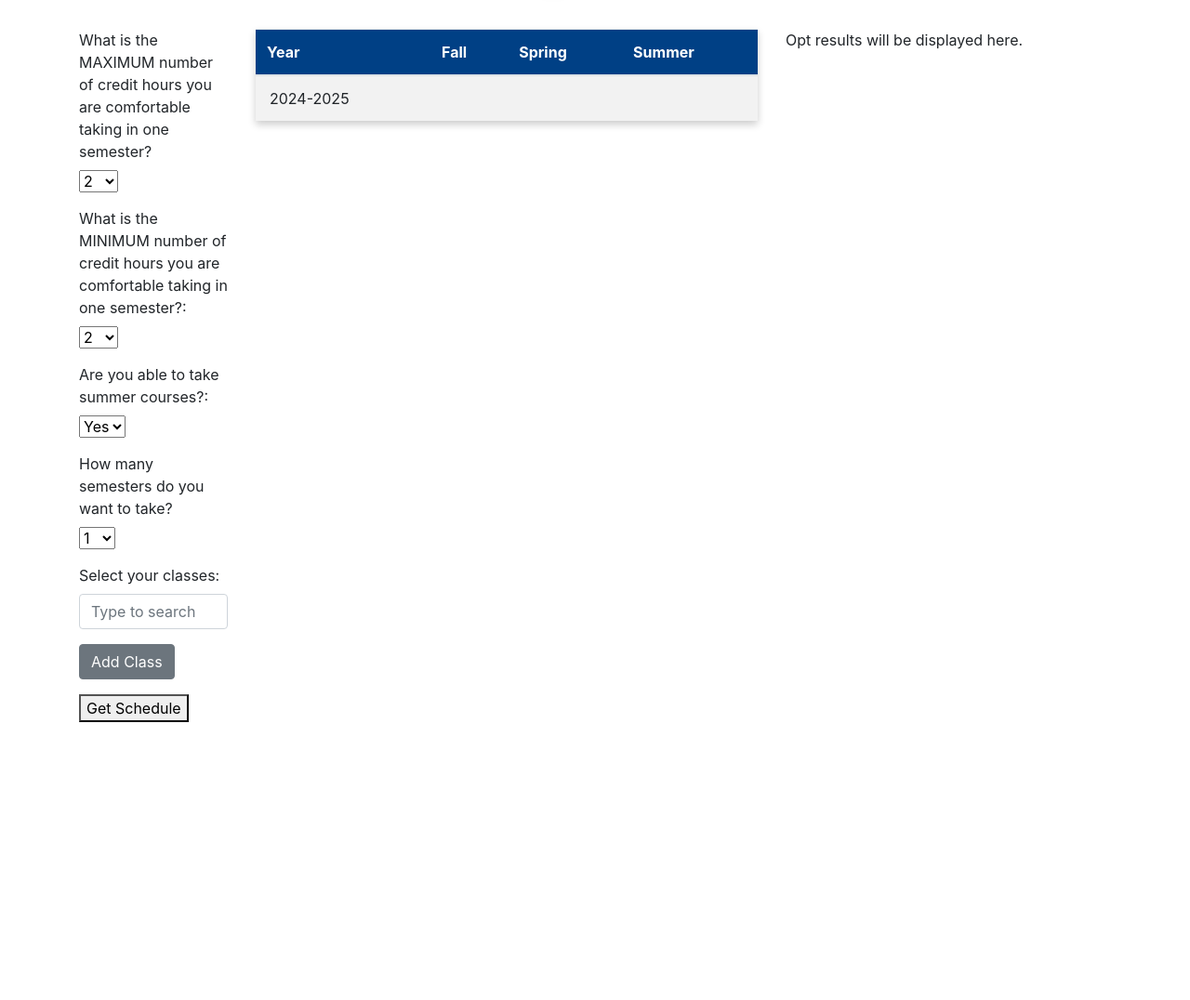
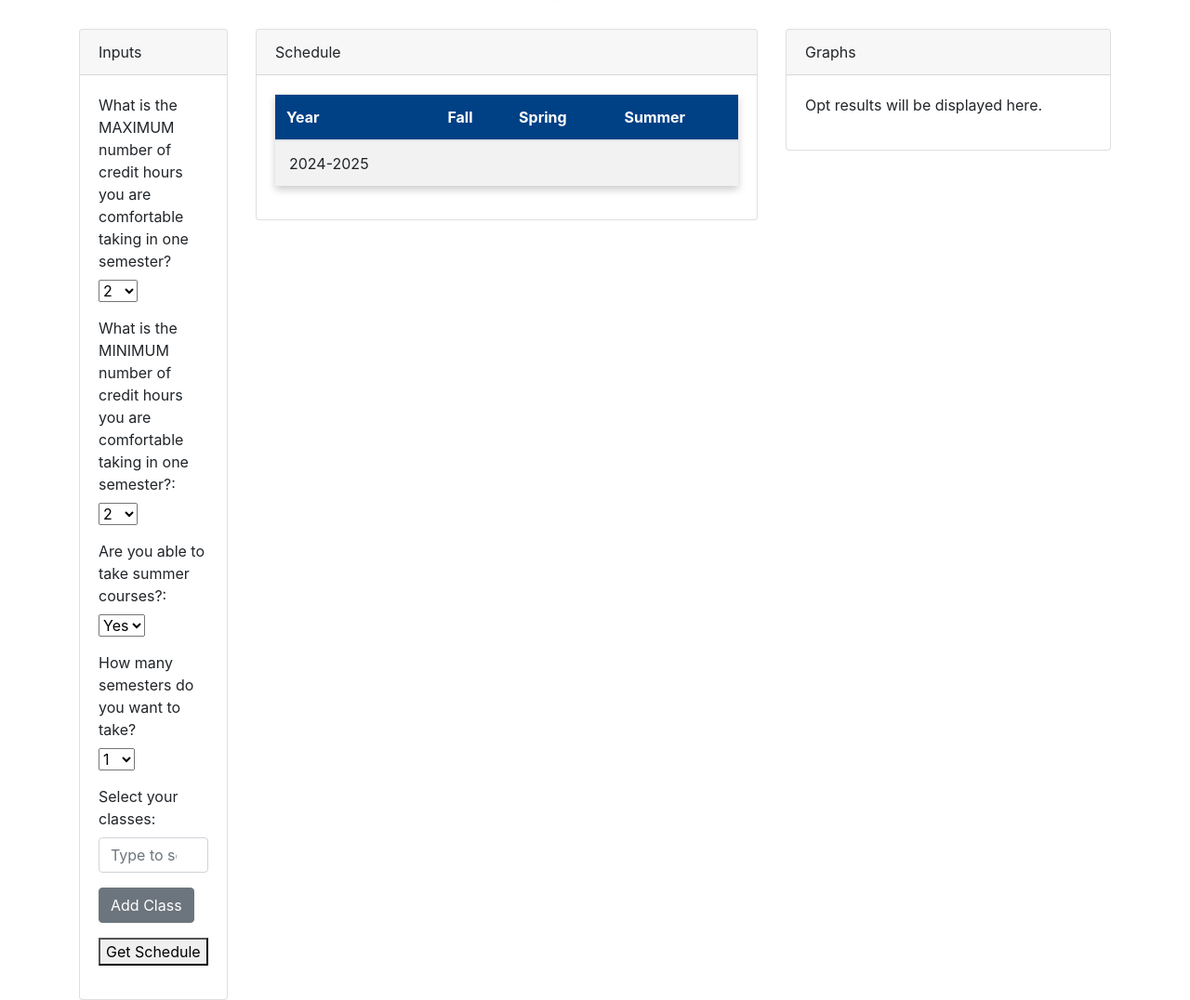
Before and after one commit to apfleegor/6242-final-project, a Flask app: page / in a window 1280 px wide. Shown: the part 77-1153 px from the top of the page at 93% size. Before the commit the page ends 854 px from the top, so only its background shows below. Run offline with Flask 3, Linux system fonts and the light colour scheme; some libraries are stand-ins or nearby versions.

Commit message:
add cards to page

```diff
--- a/templates/index.html
+++ b/templates/index.html
@@ -16,6 +16,12 @@
   <div class="container">
     <div class="row">
       <div class="col-2">
+
+        <div class="card">
+          <div class="card-header">
+            Inputs
+          </div>
+          <div class="card-body">
             <!-- First Input: Dropdown for maxPrompt -->
             <div class="mb-3">
               <label for="maxPrompt" class="form-label">What is the MAXIMUM number of credit hours you are comfortable taking in one semester?</label>
@@ -121,10 +127,19 @@
             <div class="mb-3">
               <button id="optimize">Get Schedule</button>
             </div>
+          </div>
+        </div>
+
 
       </div>
 
+      <!-- Second Column -->
       <div class="col-6">
+        <div class="card">
+          <div class="card-header">
+            Schedule
+          </div>
+          <div class="card-body">
             <table class="table", id="schedule">
               <thead>
                 <tr>
@@ -145,11 +160,21 @@
               </tbody>
             </table>
           </div>
+        </div>
 
-      <!-- Second Column -->
+      </div>
+
+      <!-- Third Column -->
       <div class="col-4">
+        <div class="card">
+          <div class="card-header">
+            Graphs
+          </div>
+          <div class="card-body">
             <div id="bar-chart"></div>
             <p id="optimization_results">Opt results will be displayed here.</p>
+          </div>
+        </div>
       </div>
 
   </div>
```
Lines whose indentation alone changed are shown as unchanged.
